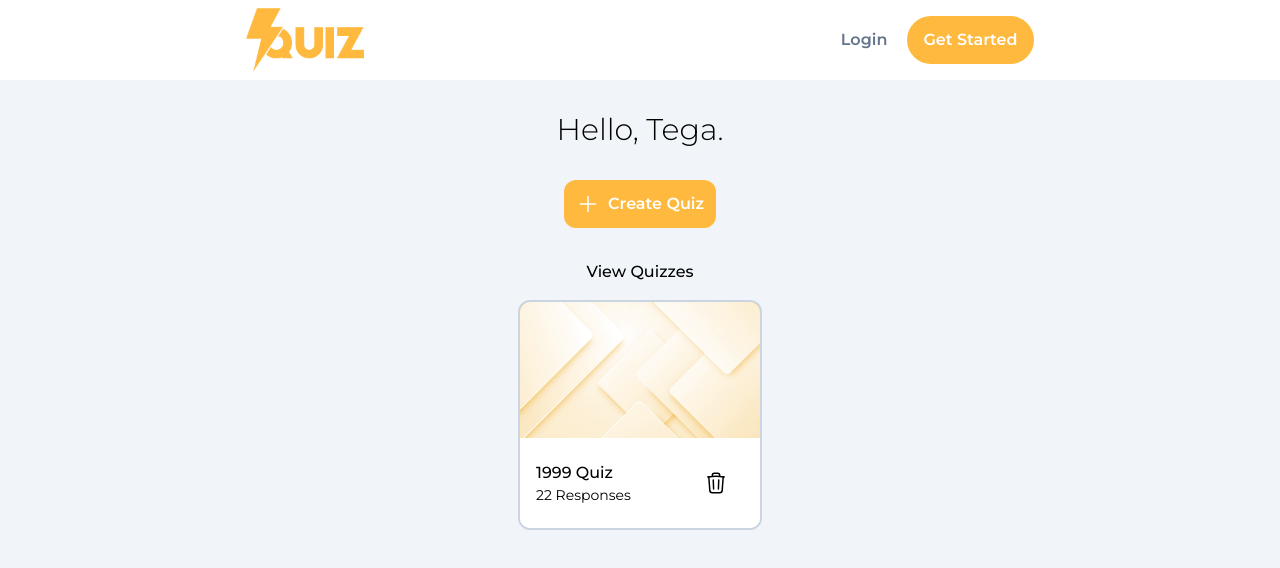
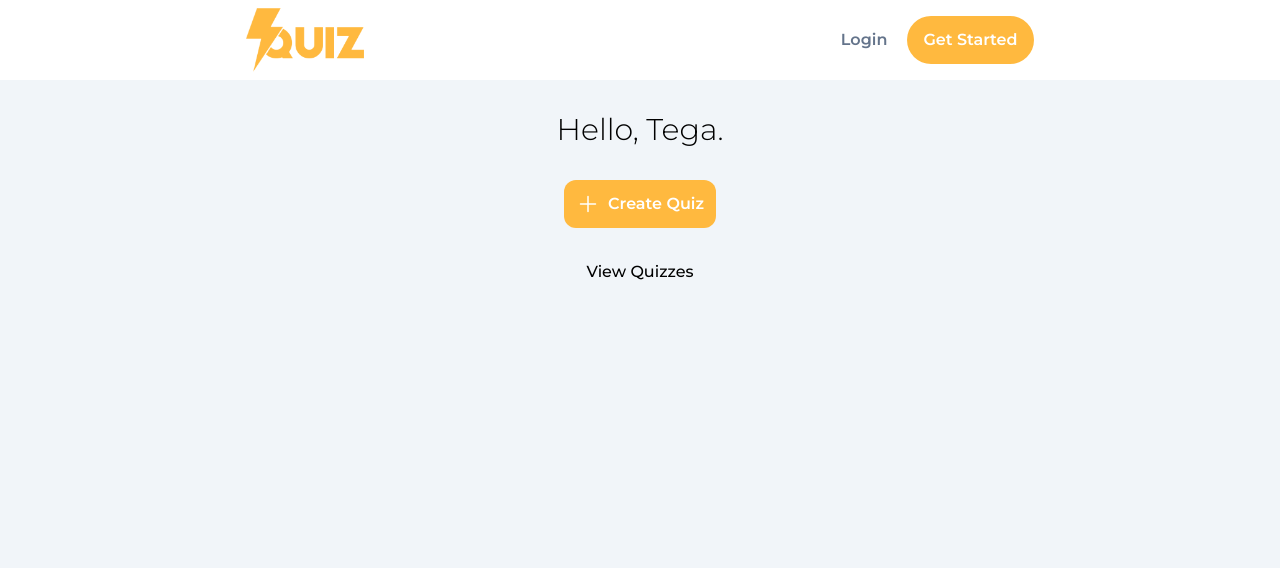
Before and after one commit to TegaBC/PowerQuiz, a React (Vite) app in the folder client/: page /dashboard in a window 1280 px wide. Shown: the top 568 px of the page. Built offline with nearby package versions, Linux system fonts and the light colour scheme.

Commit message:
moved quiz card and refactor functions

```diff
--- a/client/src/pages/Dashboard.jsx
+++ b/client/src/pages/Dashboard.jsx
@@ -1,42 +1,51 @@
-import { Link } from "react-router-dom"
 import NavBar from "../components/Navbar"
 import DeletePortal from "../components/DeletePortal"
-import BackgroundImage from "../images/backgroundquiz.png"
+import QuizCard from "../components/QuizCard"
+
+import { Link, useNavigate } from "react-router-dom"
 import { useEffect, useRef, useState } from "react"
 
+import { isUserLoggedIn } from "../utility/user"
 
 export default function DashboardPage() {
+    const navigator = useNavigate()
+    const [quizzes, setQuizzes] = useState([])
     const [portalOpen, setPortalOpen] = useState(false)
     const promptedQuizDeleteId = useRef(null)
 
+    /**
+     *  Quiz object
+     *
+     *  name
+     *  responses
+     *  id
+     */
+
     useEffect(() => {
         // GET quizzes
-
-        /*
-            If no cookie gets sent along, send back unauthorized and redirect to login page and
-            If cookie is not valid then return and clear cookie, then redirect to login page
-
-            If auth, then return quizzes to user.
-        */
-
+        if (isUserLoggedIn()) {
+            navigator("/login")
+            return
+        }
     }, [])
 
     // close portal, open portal when del is clicked
-    function onPortalClose() {
+    const onPortalClose = () => {
         setPortalOpen(false)
         console.log("Modal closed, delete aborted.")
     }
 
-    function promptDeleteQuiz(e) {
+    const promptDeleteQuiz = (e) => {
        // promptedQuizDeleteId.current = {some sort of uid}
         setPortalOpen(true)
     }
 
-    function portalDelete(e) {
+    const portalDelete = (e) => {
         setPortalOpen(false)
         // run logic to delete the quiz
         console.log("Deleted quiz")
 
+        // stop event from bubbling up
         e.stopPropagation()
     }
 
@@ -58,25 +67,9 @@ export default function DashboardPage() {
                 <h1 className="font-medium">View Quizzes</h1>
                 <DeletePortal open={portalOpen} closeModal={onPortalClose} onDelete={portalDelete}/>
 
-                <div className="mt-4 flex flex-wrap gap-8">
-                    <Link className="flex flex-col min-w-xs rounded-xl border-2
-                    min-h-[230px] min-w-[200px] overflow-hidden border-slate-300 hover:border-slate-700 transition-colors">
-                        <div className="bg-main h-[60%] w-60 overflow-clip">
-                            <img className="h-full w-full object-cover" src={BackgroundImage} alt="" />
-                        </div>
-                        <div className="flex bg-white flex-grow items-center justify-between pl-4 pr-8">
-                            <div className=" flex flex-col justify-center">
-                                <h1 className="font-medium">1999 Quiz</h1>
-                                <p className="text-sm">22 Responses</p>
-                            </div>
-                            <button onClick={promptDeleteQuiz} className="transition-colors hover:text-red-500" href="">
-                                <svg xmlns="http://www.w3.org/2000/svg" fill="none" viewBox="0 0 24 24" strokeWidth={1.5} stroke="currentColor" className="w-6 h-6">
-                                <path strokeLinecap="round" strokeLinejoin="round" d="M14.74 9l-.346 9m-4.788 0L9.26 9m9.968-3.21c.342.052.682.107 1.022.166m-1.022-.165L18.16 19.673a2.25 2.25 0 01-2.244 2.077H8.084a2.25 2.25 0 01-2.244-2.077L4.772 5.79m14.456 0a48.108 48.108 0 00-3.478-.397m-12 .562c.34-.059.68-.114 1.022-.165m0 0a48.11 48.11 0 013.478-.397m7.5 0v-.916c0-1.18-.91-2.164-2.09-2.201a51.964 51.964 0 00-3.32 0c-1.18.037-2.09 1.022-2.09 2.201v.916m7.5 0a48.667 48.667 0 00-7.5 0" />
-                                </svg>
-                            </button>
-                        </div>
-                    </Link>
-                </div>
+                {quizzes.map(quiz => {
+                    <QuizCard />
+                })}
             </div>
         </>
     )
```
